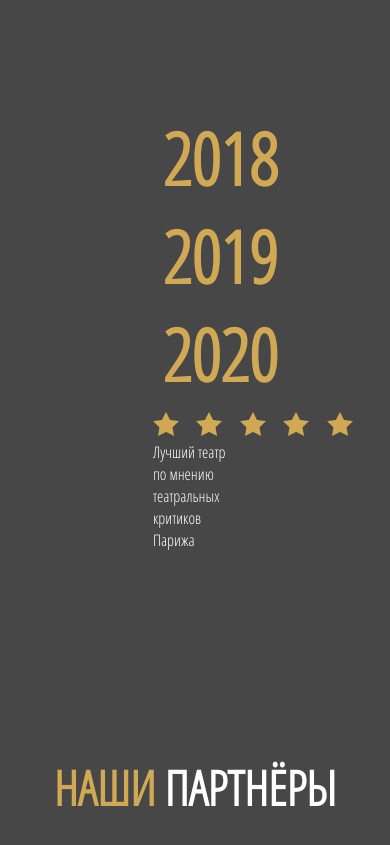
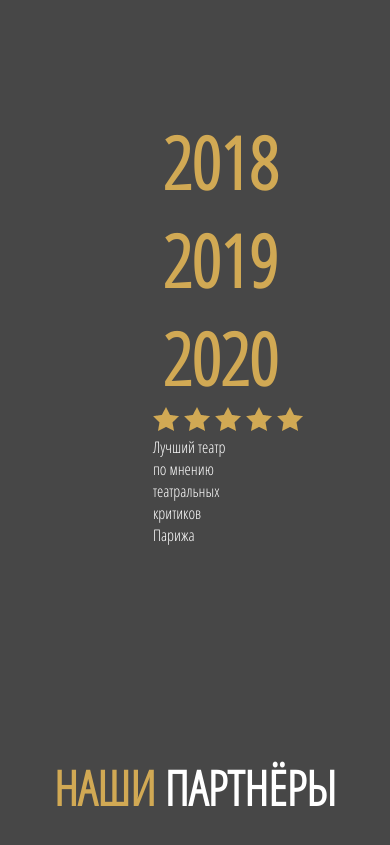
Before and after one commit to BogdanovGennadievichRuslan/eighth_page_all-alone_Big_Theatre, a plain HTML site: page index.html in a window 390 px wide. Shown: the part 4380-5225 px from the top of the page. Drawn offline with Linux system fonts and the light colour scheme.

Commit message:
Add files via upload

```diff
--- a/style.css
+++ b/style.css
@@ -301,7 +301,7 @@ button {
 
 .our-production-container-2-container-rate-container-star {
     display: flex;
-    width: 200px;
+    width: 150px;
     justify-content: space-between;
 }
 
@@ -474,4 +474,8 @@ button {
    .section-burger-menu .section-burger-menu-ul-2 .third-li {
         margin-right: 70px;
     }
+
+    .section-our-production-container-2 {
+        flex-direction: column;
+    }
 }
```
